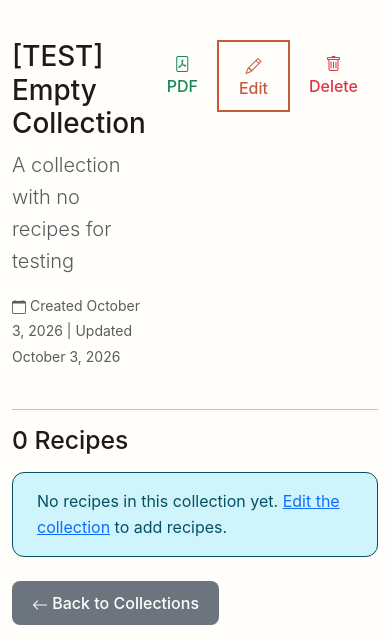
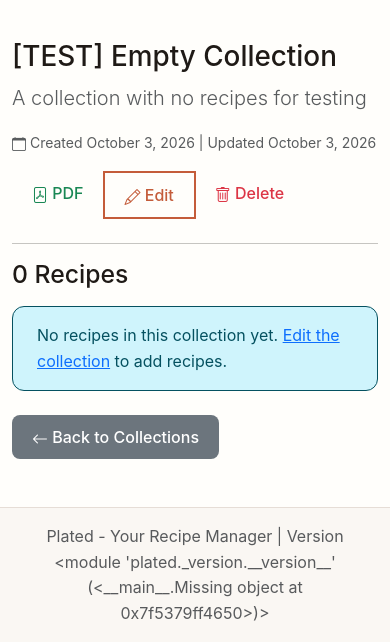
Before and after one commit to AdrianVollmer/Plated, a Django app: page /testviews/collections/detail-empty/ in a window 390 px wide. Shown: the part 137-779 px from the top of the page. After the commit the page ends 758 px from the top, so only its background shows below. Run offline with Django 5.2, Linux system fonts and the light colour scheme; data comes from the database, SQL or seed files in the repository; data that the repository does not hold is empty.

Commit message:
fix(templates): fix two mobile layout issues
collection_detail: the title/description block and the PDF/Edit/Delete
button group were plain flex siblings with no responsive stacking, so
on mobile the description got squeezed into ~50% width to make room
for the buttons, leaving a wide dead column of whitespace next to it.
Switch to the same responsive row/col-12 col-md-6 pattern already used
on recipe_detail, so they stack on mobile.

recipe_cooking: each instruction step put the numbered circle inline
before the step text, but step text is wrapped in <p> by the
`linebreaks` filter, which forced the text onto its own line below the
number -- wasting the entire first line next to the number on every
step. Move the checkbox and number into a vertical marker column so
the text gets the full row width immediately.

Found via the new mobile screenshot tool (scripts/screenshot_views.py).

```diff
--- a/src/plated/templates/recipes/collection_detail.html
+++ b/src/plated/templates/recipes/collection_detail.html
@@ -14,8 +14,8 @@
     </div>
     <div class="row">
         <div class="col-12">
-            <div class="d-flex justify-content-between align-items-start mb-4">
-                <div>
+            <div class="row align-items-start mb-4">
+                <div class="col-12 col-md-6">
                     <h1>{{ collection.name }}</h1>
                     {% if collection.description %}
                         <p class="lead text-muted">{{ collection.description }}</p>
@@ -29,6 +29,7 @@
                         </small>
                     </p>
                 </div>
+                <div class="col-12 col-md-6">
                     <div class="btn-group" role="group">
                         <a href="{% url 'collection_pdf' collection.pk %}"
                            class="btn btn-outline-success">
@@ -42,6 +43,7 @@
                            class="btn btn-outline-danger">
                             <i class="bi bi-trash"></i> {% trans "Delete" %}
                         </a>
+                    </div>
                 </div>
             </div>
             <hr>
```
Also changed, not shown: src/plated/templates/recipes/recipe_cooking.html (+14 -5 lines). Lines whose indentation alone changed are shown as unchanged.
